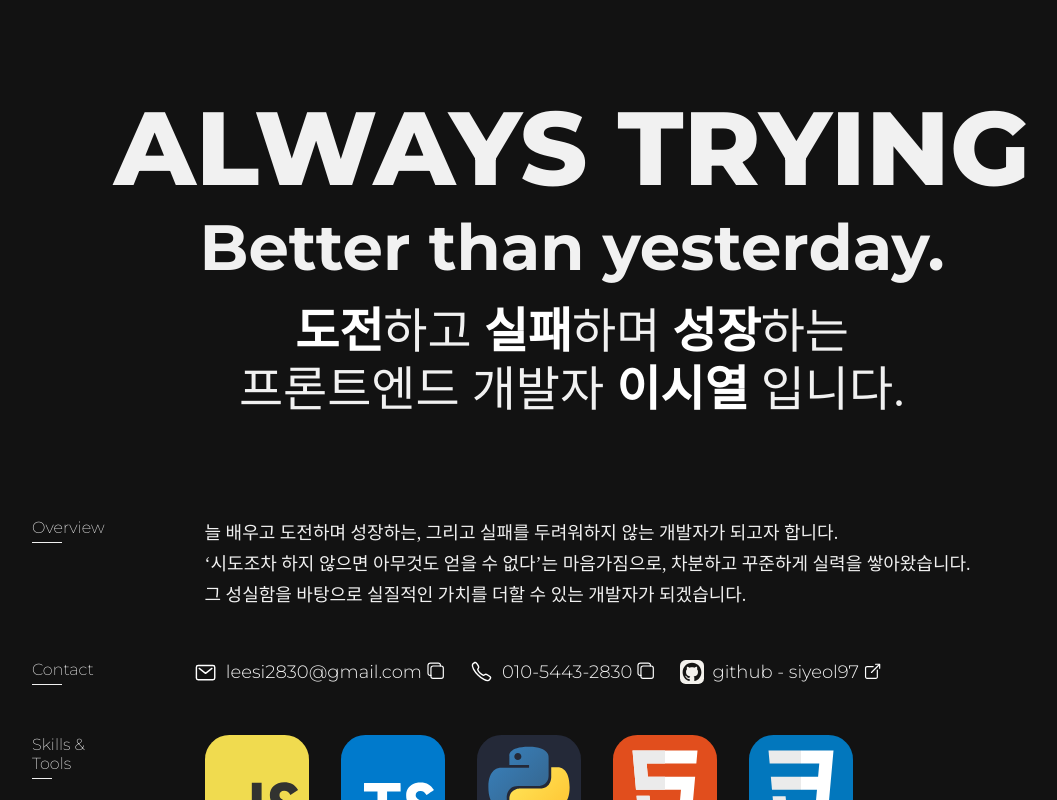
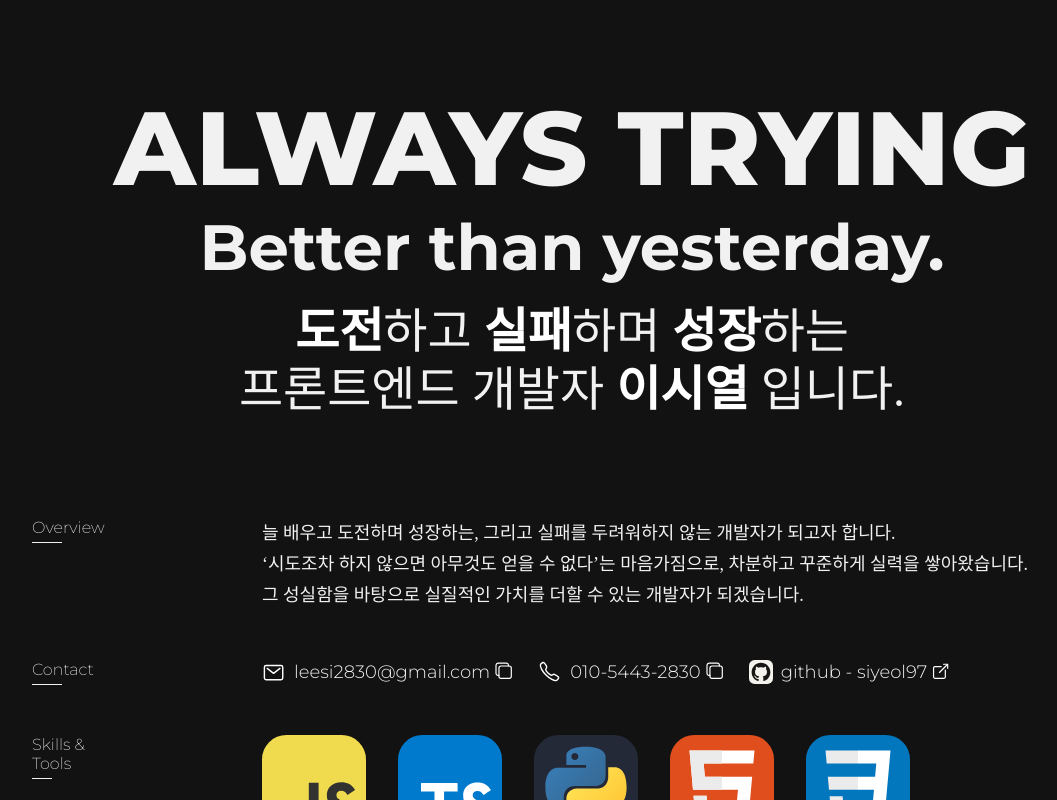
Before and after one commit to siyeol97/portfolio, a React (Vite) app: page /contents in a window 1280 px wide. Shown: the whole page, without its empty margins (68-1125 px from the left). Built offline with nearby package versions, Linux system fonts and the light colour scheme; a web font is replaced by a local one.

Commit message:
💄 Style: fix About layout

```diff
--- a/src/components/Contents/About.module.scss
+++ b/src/components/Contents/About.module.scss
@@ -28,7 +28,7 @@
 }
 
 .overview {
-  @include flex($align: flex-start);
+  @include flex($align: flex-start, $justify: start);
   gap: 100px;
   padding: 100px 0 0;
   word-break: keep-all;
@@ -37,7 +37,6 @@
     font-size: 1.125rem;
     font-weight: 300;
     line-height: 1.7;
-    width: 100%;
   }
 
   & span {
@@ -55,17 +54,16 @@
 }
 
 .contact {
-  @include flex($align: flex-start);
-  word-break: keep-all;
+  @include flex($align: flex-start, $justify: start);
   gap: 100px;
   padding: 50px 0 0;
   word-break: keep-all;
+  width: 100%;
 
   & .contact_container {
     @include flex($justify: start, $align: start);
     flex-wrap: wrap;
     gap: 3rem;
-    width: 100%;
 
     & img {
       width: 24px;
@@ -131,7 +129,7 @@
 
 .skills {
   @include flex($align: flex-start, $justify: flex-start);
-  gap: 120px;
+  gap: 100px;
   padding: 50px 0 0;
   & span {
     font-size: 1rem;
@@ -194,3 +192,8 @@
     }
   }
 }
+
+.sub_header {
+  width: 130px;
+  display: block;
+}
--- a/src/components/Contents/About.tsx
+++ b/src/components/Contents/About.tsx
@@ -43,7 +43,7 @@ export default function About() {
         </h3>
       </section>
       <section className={styles.overview}>
-        <div>
+        <div className={styles.sub_header}>
           <span>Overview</span>
         </div>
         <article className={styles.overview_text}>
@@ -56,7 +56,7 @@ export default function About() {
         </article>
       </section>
       <section className={styles.contact}>
-        <div>
+        <div className={styles.sub_header}>
           <span className={styles.contact_subHead}>Contact</span>
         </div>
         <article className={styles.contact_container}>
@@ -136,7 +136,7 @@ export default function About() {
         </article>
       </section>
       <section className={styles.skills}>
-        <div>
+        <div className={styles.sub_header}>
           <span>Skills &</span>
           <br />
           <span>Tools</span>
```
